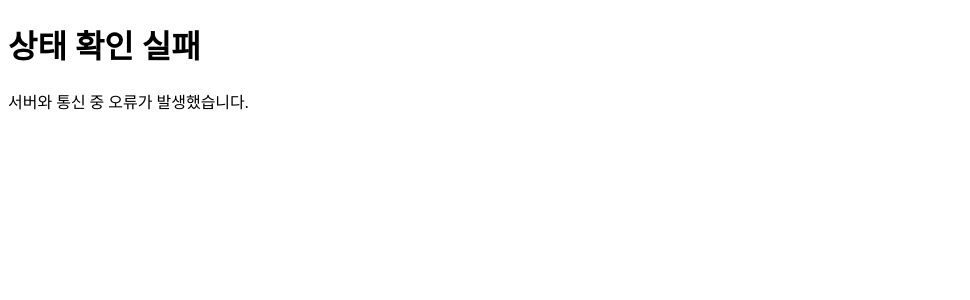
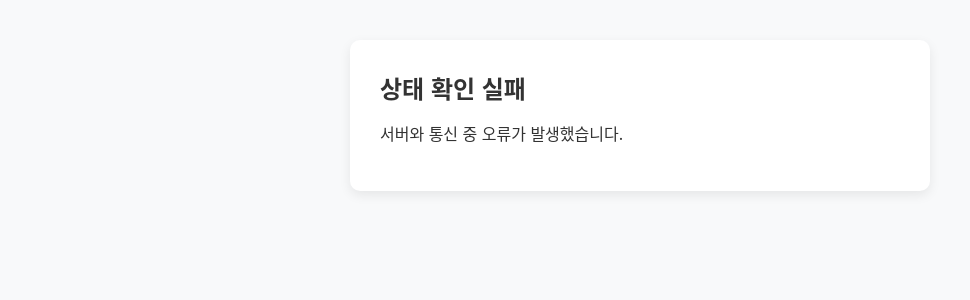
Before and after one commit to dbsdud0120/E-COPS-vacation-project, a Flask app: template Platform/templates/result.html in a window 1280 px wide. Shown: the top 300 px of the page, without its empty margins (0-970 px from the left). Run offline with Flask 3, Linux system fonts and the light colour scheme; the template is opened without the code that fills it: most values are stand-ins (such as "Sample title", 1, 10 or a date in 2020).

Commit message:
Update result.html

```diff
--- a/Platform/templates/result.html
+++ b/Platform/templates/result.html
@@ -3,16 +3,67 @@
 <head>
 <meta charset="UTF-8">
 <title>Scan Result</title>
+<style>
+  body {
+    font-family: "Noto Sans CJK KR", "Malgun Gothic", sans-serif;
+    margin: 40px;
+    background-color: #f8f9fa;
+    color: #333;
+  }
+  .container {
+    background: #fff;
+    padding: 30px;
+    border-radius: 10px;
+    box-shadow: 0 4px 12px rgba(0,0,0,0.08);
+    max-width: 520px;
+    margin: 0 auto;
+  }
+  h1 {
+    font-size: 24px;
+    margin-top: 0;
+  }
+  .link-group {
+    margin-top: 24px;
+    display: flex;
+    flex-direction: column;
+    gap: 10px;
+  }
+  .download-btn {
+    display: block;
+    padding: 12px 16px;
+    background-color: #4A90E2;
+    color: white;
+    text-decoration: none;
+    border-radius: 6px;
+    text-align: center;
+    font-weight: 600;
+    font-size: 14px;
+    transition: background-color 0.2s ease, opacity 0.2s ease;
+  }
+  .download-btn.dashboard { background-color: #2E7D32; } /* 초록색 (대시보드) */
+  .download-btn.policy { background-color: #00838F; }    /* 청록색 (정책 리포트) */
+  .download-btn:hover { opacity: 0.9; }
+</style>
 </head>
 <body>
-  <h1 id="status-title">확인 중...</h1>
-  <p id="status-desc">스캔 상태를 확인하고 있습니다.</p>
-  <div id="download-links" style="display:none;">
-    <a href="/download/html/{{ job_id }}">HTML Report Download</a>
-    <br>
-    <a href="/download/pdf/{{ job_id }}">PDF Report Download</a>
+  <div class="container">
+    <h1 id="status-title">확인 중...</h1>
+    <p id="status-desc">스캔 상태를 확인하고 있습니다.</p>
+
+    <!-- 4가지 결과물 링크 영역 -->
+    <div id="download-links" class="link-group" style="display:none;">
+      <!-- 새로 추가된 대시보드 & 정책 점검 리포트 -->
+      <a class="download-btn dashboard" href="/download/dashboard/{{ job_id }}" target="_blank">📊 종합 대시보드 (Dashboard)</a>
+      <a class="download-btn policy" href="/download/policy/{{ job_id }}" target="_blank">🛡️ 보안 정책 점검 리포트</a>
+
+      <!-- 기존 취약점 상세 리포트 -->
+      <a class="download-btn" href="/download/html/{{ job_id }}" target="_blank">📄 취약점 상세 리포트 (HTML)</a>
+      <a class="download-btn" href="/download/pdf/{{ job_id }}">📑 취약점 상세 리포트 (PDF)</a>
+    </div>
+
+    <p id="error-text" style="color:red; font-weight:bold;"></p>
   </div>
-  <p id="error-text" style="color:red;"></p>
+
   <script>
     const jobId = "{{ job_id }}";
     const titleEl = document.getElementById("status-title");
@@ -20,20 +71,23 @@
     const downloadEl = document.getElementById("download-links");
     const errorEl = document.getElementById("error-text");
     let intervalId = null;
+
     async function checkStatus() {
       try {
         const res = await fetch(`/status/${jobId}`);
         const data = await res.json();
+
         if (data.error) {
           titleEl.textContent = "Job Not Found";
           descEl.textContent = data.error;
           clearInterval(intervalId);
           return;
         }
+
         if (data.status === "Completed") {
           titleEl.textContent = "Scan Completed";
           descEl.textContent = "취약점 분석이 완료되었습니다.";
-          downloadEl.style.display = "block";
+          downloadEl.style.display = "flex";
           clearInterval(intervalId);
         } else if (data.status === "Error") {
           titleEl.textContent = "Scan Failed";
@@ -50,6 +104,7 @@
         clearInterval(intervalId);
       }
     }
+
     checkStatus();
     intervalId = setInterval(checkStatus, 2000);
   </script>
```
